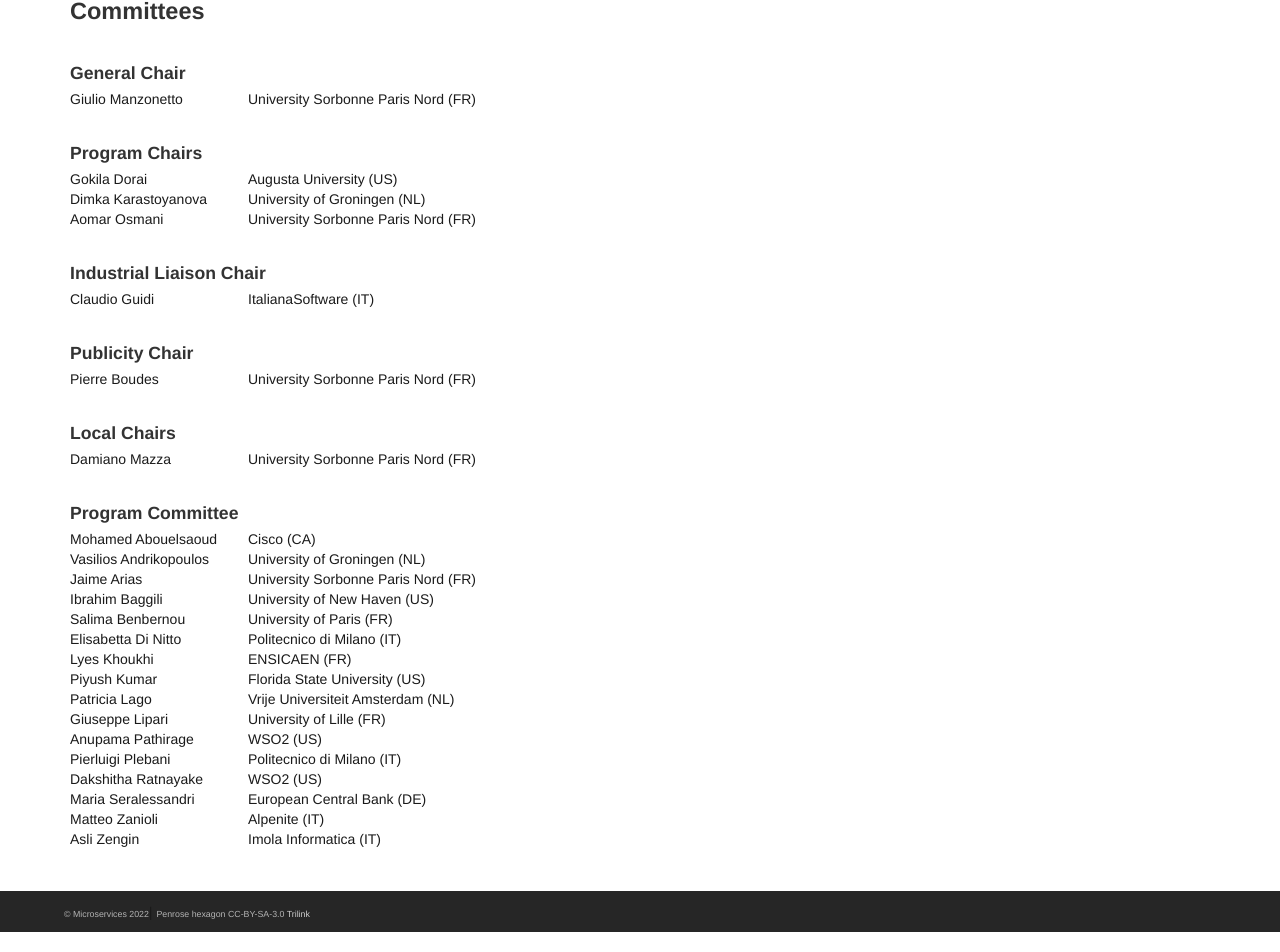
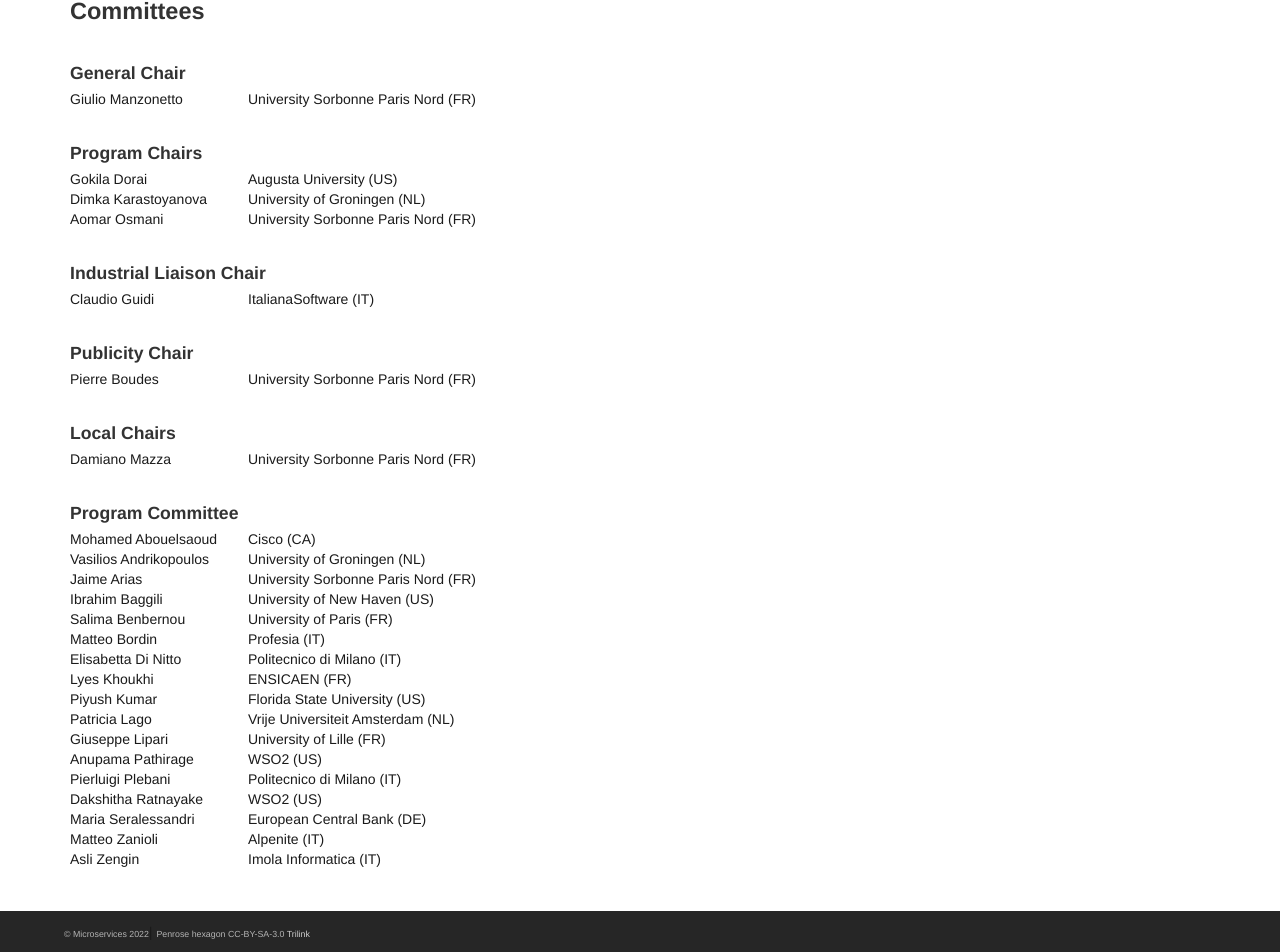
Before and after one commit to microservices-community/microservices-2022, a Jekyll site: the page built from committees.md, in a window 1280 px wide. Shown: the part 499-1451 px from the top of the page. Built offline with Jekyll 4.4.1, drawn with Linux system fonts in a browser that asks for light colours.

Commit message:
update committees

```diff
--- a/committees.md
+++ b/committees.md
@@ -12,6 +12,7 @@ layout: page
 <style> td{min-width:12em} td+td{padding-left:10px;}</style>
 
 ### General Chair
+
 <table>
   <tbody>
     <tr><td>Giulio Manzonetto</td><td>University Sorbonne Paris Nord (FR)</td></tr>
@@ -51,6 +52,7 @@ layout: page
         <tr><td>Jaime Arias</td><td>University Sorbonne Paris Nord (FR)</td></tr>
         <tr><td>Ibrahim Baggili</td><td>University of New Haven (US)</td></tr>
         <tr><td>Salima Benbernou</td><td>University of Paris (FR)</td></tr>
+        <tr><td>Matteo Bordin</td><td>Profesia (IT)</td></tr>
         <tr><td>Elisabetta Di Nitto</td><td>Politecnico di Milano (IT)</td></tr>
         <tr><td>Lyes Khoukhi</td><td>ENSICAEN (FR)</td></tr>
         <tr><td>Piyush Kumar</td><td>Florida State University (US)</td></tr>
```
